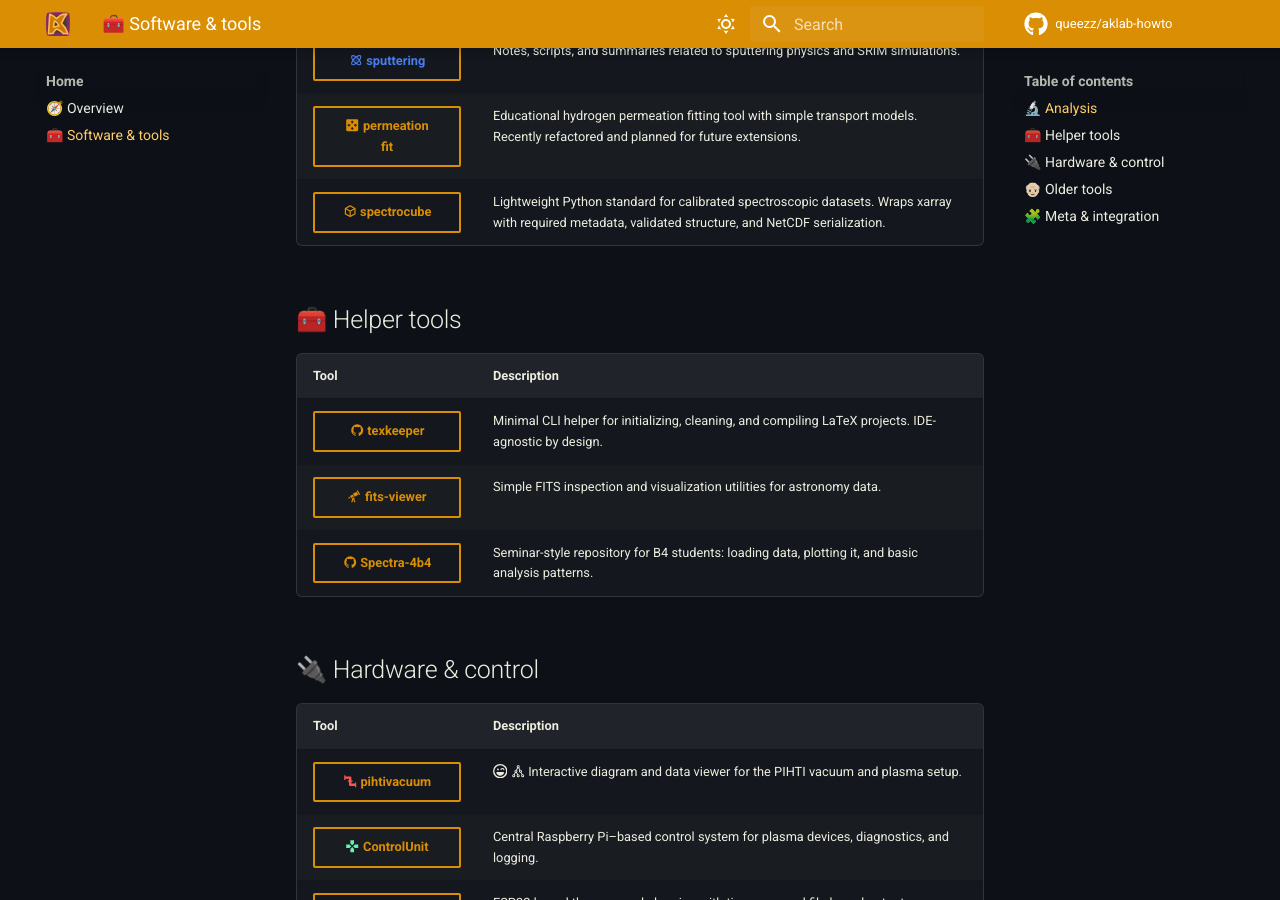
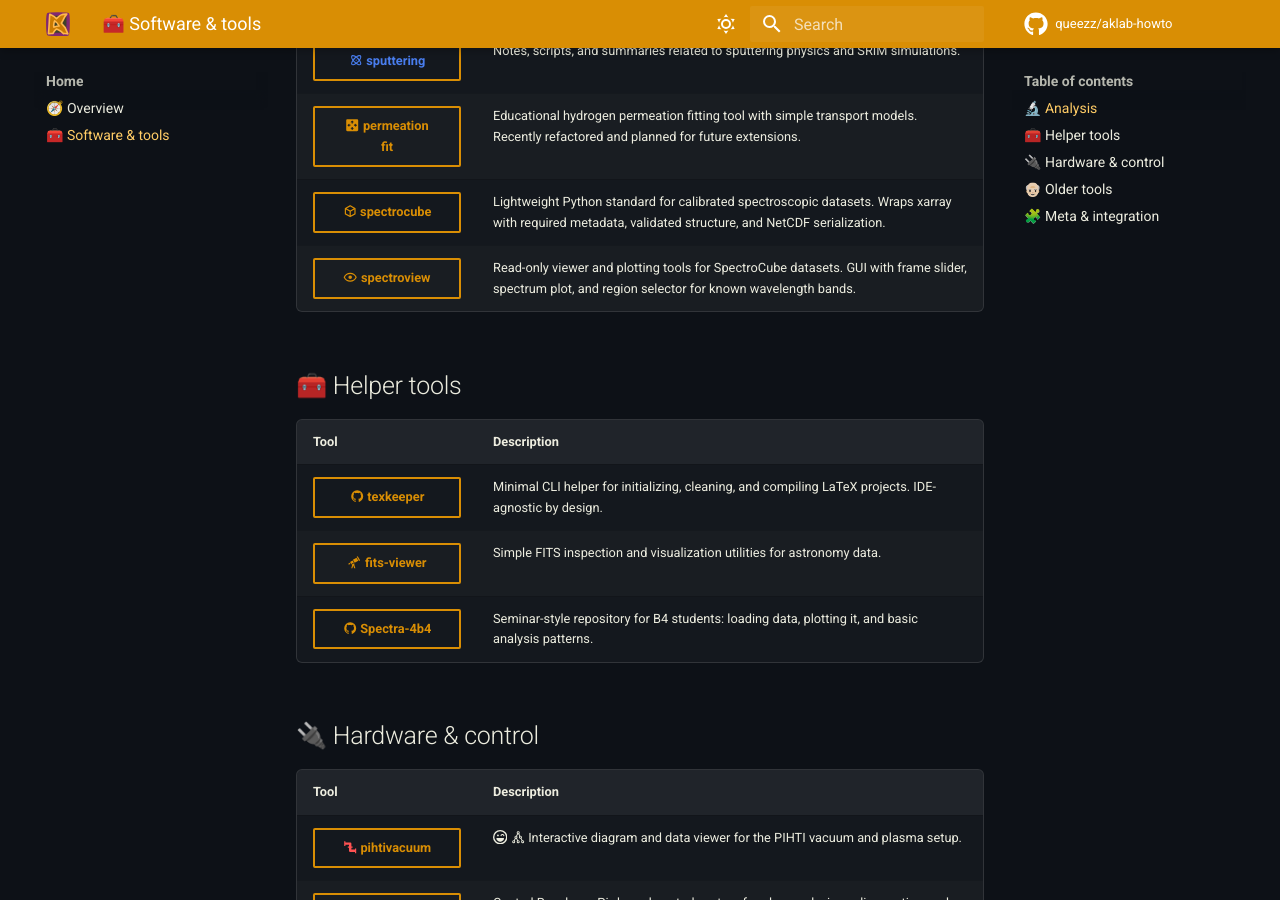
Before and after one commit to queezz/aklab-howto, an MkDocs documentation site: the page built from docs/other-tools.md, in a window 1280 px wide and 900 px high, scrolled down 599 px. Built offline with MkDocs 1.6.1 and Material for MkDocs 9.7.7, drawn with Linux system fonts in a browser that asks for light colours; comment, search, counter and statistics services are not loaded.

Commit message:
add spectroview repo

```diff
--- a/docs/other-tools.md
+++ b/docs/other-tools.md
@@ -11,6 +11,7 @@
 | [<span style="color: #497ded;">:material-atom: sputtering </span>](https://github.com/queezz/sputtering){ .md-button .md-button--small target=_blank } | Notes, scripts, and summaries related to sputtering physics and SRIM simulations. |
 | [:material-fit-to-page: permeation fit](https://github.com/queezz/PermeationFit){ .md-button .md-button--small target=_blank } | Educational hydrogen permeation fitting tool with simple transport models. Recently refactored and planned for future extensions. |
 | [:material-cube-outline: spectrocube](https://github.com/queezz/spectrocube){ .md-button .md-button--small target=_blank } | Lightweight Python standard for calibrated spectroscopic datasets. Wraps xarray with required metadata, validated structure, and NetCDF serialization. |
+| [:material-eye-outline: spectroview](https://github.com/queezz/spectroview){ .md-button .md-button--small target=_blank } | Read-only viewer and plotting tools for SpectroCube datasets. GUI with frame slider, spectrum plot, and region selector for known wavelength bands. |
 
 
 ## 🧰 Helper tools
```
